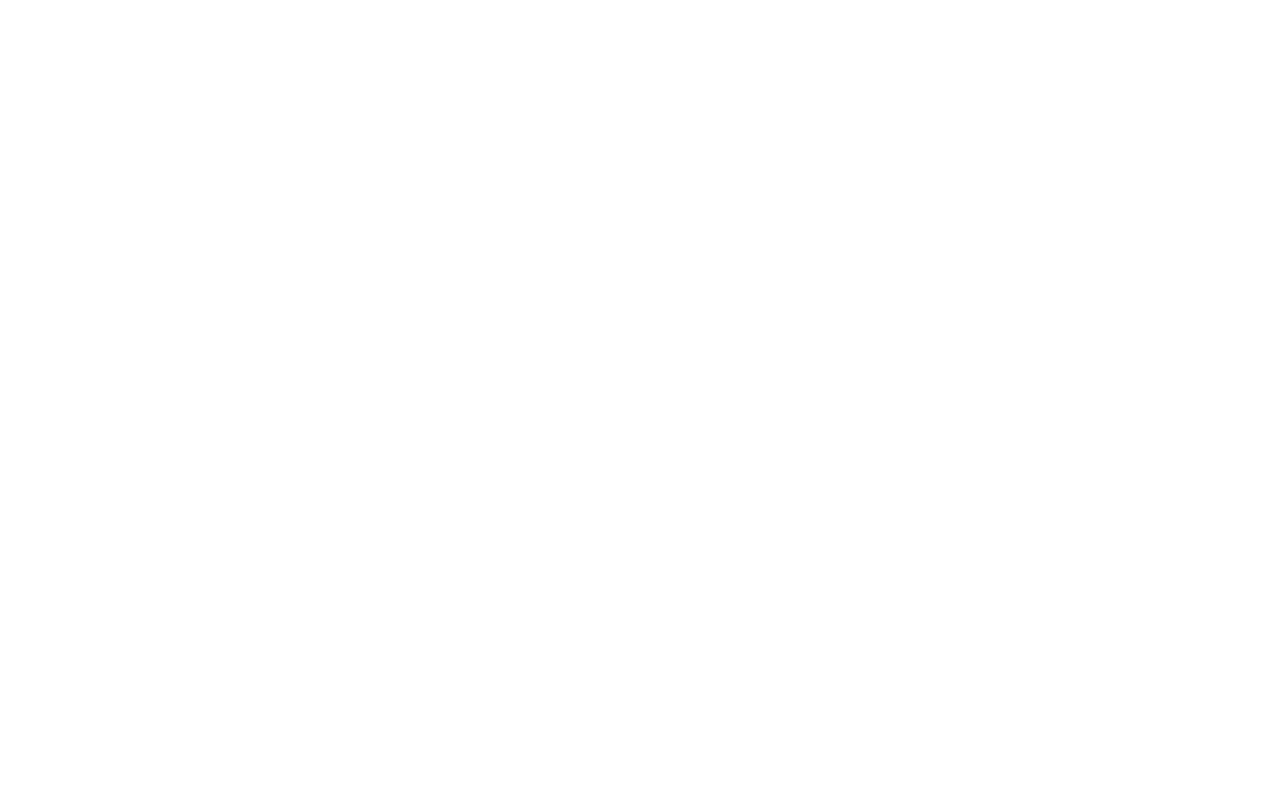
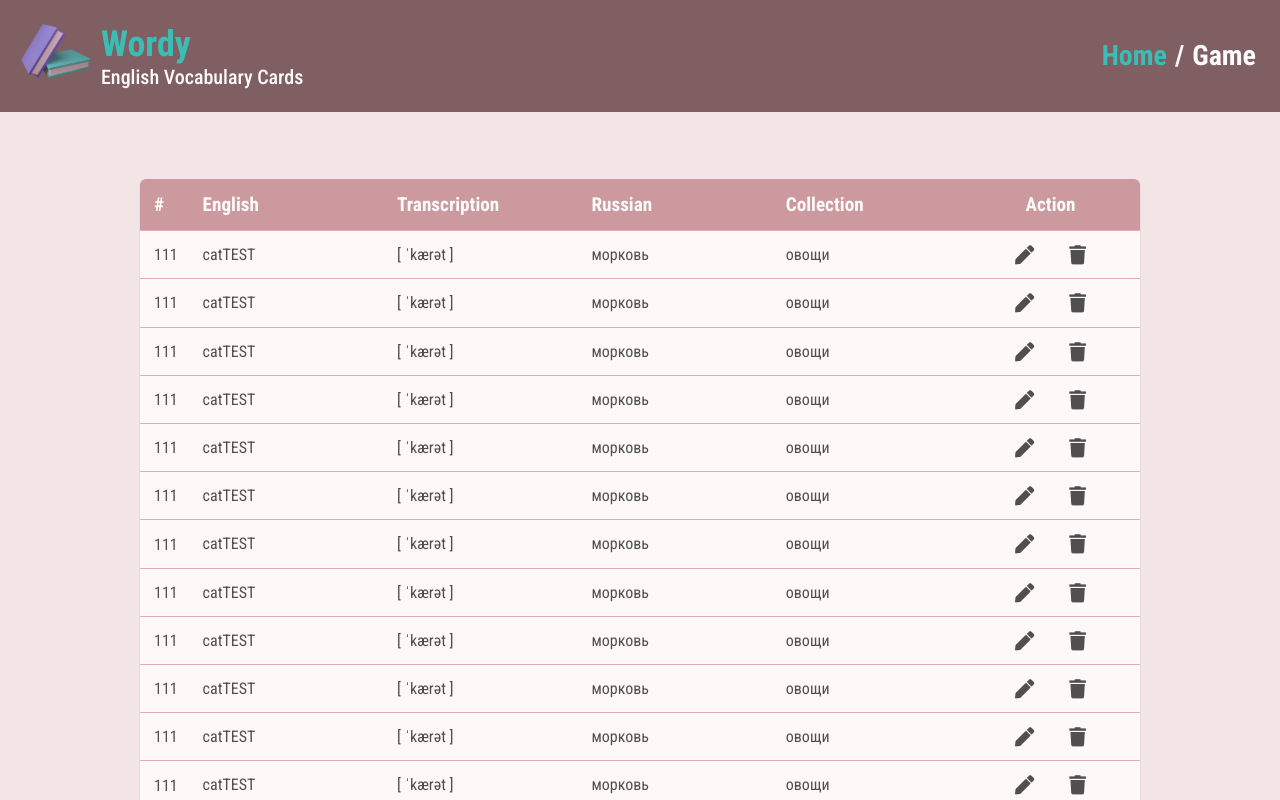
Before and after one commit to AlenaGM/flashcards-app, a React (Create React App) app: page / in a window 1280 px wide. Shown: the top 800 px of the page. Built offline with nearby package versions, Linux system fonts and the light colour scheme.

Commit message:
mdl working

```diff
--- a/src/components/App/App.js
+++ b/src/components/App/App.js
@@ -1,19 +1,28 @@
 import {BrowserRouter, Routes, Route} from "react-router-dom";
-
+import { useState } from "react";
 
 import {HomePage, GamePage, Page404} from '../pages';
 import AppHeader from '../appHeader/AppHeader';
 import AppFooter from '../appFooter/AppFooter';
-
-import { WordsContextProvider } from "../../context/wordsContext";
+import WordsContext from "../../context/wordsContext";
 
 import './App.scss';
+
+const { Provider} = WordsContext;
 
 
 function App() {
 
+    const [words, setWords] = useState ({
+        "id": "111",
+        "english": "catTEST",
+        "transcription": "[ ˈkærət ]",
+        "russian": "морковь",
+        "tags": "овощи"
+    })
+
     return (
-        <WordsContextProvider>
+        <Provider value={words}>
             <BrowserRouter>
                 <div className="app">
                     <AppHeader/>
@@ -27,7 +36,7 @@ function App() {
                     <AppFooter/>
                 </div>
             </BrowserRouter>
-        </WordsContextProvider>
+        </Provider>
     );
 }
 
--- a/src/components/card/Card.js
+++ b/src/components/card/Card.js
@@ -1,8 +1,10 @@
-import { useState, useRef, useEffect } from 'react';
+import {useState, useRef, useEffect, useContext} from "react";
+import WordsContext from "../../context/wordsContext";
 import '../../styles/button.scss';
 
+
 const Card = (props) => {
-
+    const context = useContext(WordsContext);
     const [pressed, setPressed] = useState(false);
     const btnRef = useRef();
 
@@ -17,11 +19,11 @@ const Card = (props) => {
 
     return (
         <div className="game__card card">
-            <div>{props.english}</div>
-            <div>{props.transcription}</div>
+            <div>{context.english}</div>
+            <div>{context.transcription}</div>
             <div onClick = {handleClick}>
                 {pressed ?
-                    <div className="card_translation">{props.russian}</div> :
+                    <div className="card_translation">{context.russian}</div> :
                     <button className="button" ref={btnRef}>Проверить</button>}
             </div>
         </div>
--- a/src/components/row/Row.js
+++ b/src/components/row/Row.js
@@ -1,6 +1,9 @@
-import {useState} from "react";
+import {useState, useContext} from "react";
+import WordsContext from "../../context/wordsContext";
 
 const Row = (props) => {
+
+  const context = useContext(WordsContext);
 
   const [state, setState] = useState(props);
   const [isEdit, setEdit] = useState(false);
@@ -63,7 +66,7 @@ const Row = (props) => {
               type="text"
               className={english==="" ? inputClassNames + ' input_error' : inputClassNames}
               data-name={"english"}
-              defaultValue={english}
+              defaultValue={context.english}
               onChange={handleChange}/>
             {english==="" && <label>Поле не заполнено</label>}
           </td>
@@ -72,7 +75,7 @@ const Row = (props) => {
               type="text"
               className={transcription==="" ? inputClassNames + ' input_error' : inputClassNames}
               data-name={"transcription"}
-              defaultValue={transcription}
+              defaultValue={context.transcription}
               onChange={handleChange}/>
             {transcription==="" && <label>Поле не заполнено</label>}
           </td>
@@ -81,7 +84,7 @@ const Row = (props) => {
               type="text"
               className={russian==="" ? inputClassNames + ' input_error' : inputClassNames}
               data-name={"russian"}
-              defaultValue={russian}
+              defaultValue={context.russian}
               onChange={handleChange}/>
             {russian==="" && <label>Поле не заполнено</label>}
           </td>
@@ -90,7 +93,7 @@ const Row = (props) => {
               type="text"
               className={tags==="" ? inputClassNames + ' input_error' : inputClassNames}
               data-name={"tags"}
-              defaultValue={tags}
+              defaultValue={context.tags}
               onChange={handleChange}/>
             {tags==="" && <label>Поле не заполнено</label>}
           </td>
@@ -101,11 +104,11 @@ const Row = (props) => {
         </>
         :
         <>
-          <td>{id}</td>
-          <td>{english}</td>
-          <td>{transcription}</td>
-          <td>{russian}</td>
-          <td>{tags}</td>
+          <td>{context.id}</td>
+          <td>{context.english}</td>
+          <td>{context.transcription}</td>
+          <td>{context.russian}</td>
+          <td>{context.tags}</td>
           <td>
               <i className="fas fa-pen icon icon__edit" onClick = {onEdit}> </i>
               <i className="fas fa-trash icon icon__delete" onClick = {props.onDelete}></i>
--- a/src/context/wordsContext.js
+++ b/src/context/wordsContext.js
@@ -1,8 +1,11 @@
-import React, { useState, useEffect } from 'react';
-const WordsContext = React.createContext();
+import { createContext } from 'react';
 
-function WordsContextProvider(props) {
+const WordsContext = createContext({
+        "id": "111",
+        "english": "butterflyTEST",
+        "transcription": "[ ˈkærət ]",
+        "russian": "морковь",
+        "tags": "овощи"
+});
 
-}
-
-export { WordsContextProvider, WordsContext };
+export default WordsContext;
```
Also changed, not shown: src/context/wordsContext1.js (added, +58 -0 lines).
